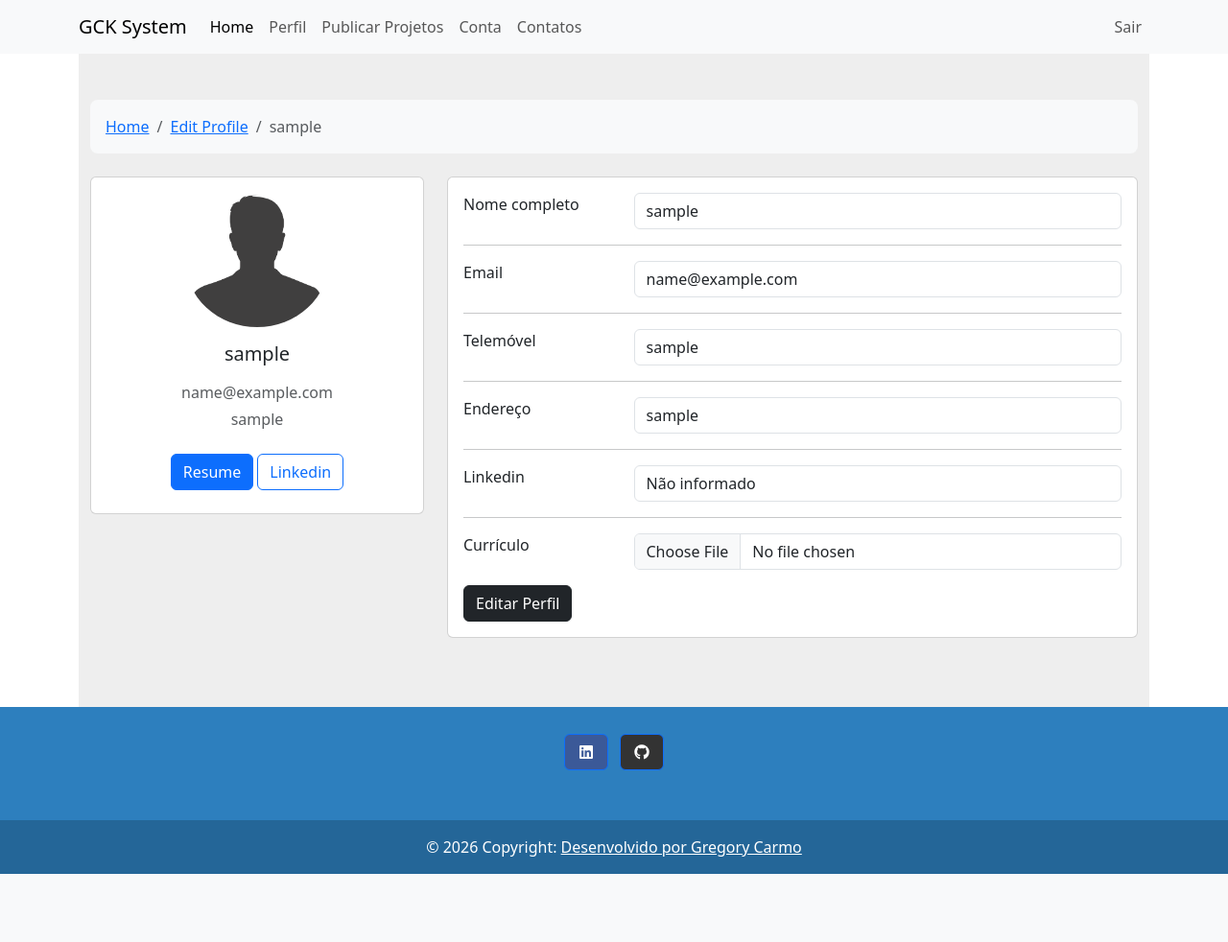
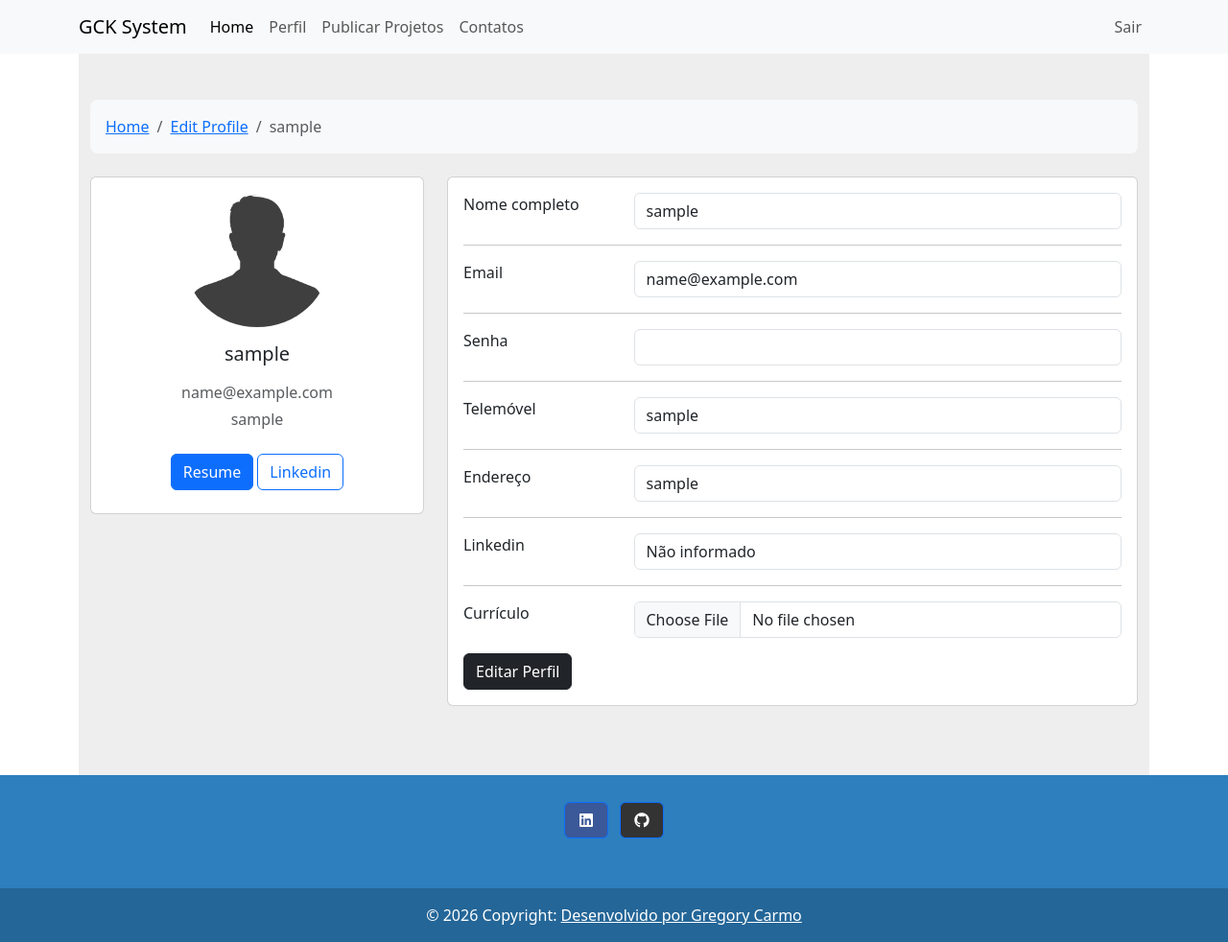
Before and after one commit to gregorykaippert/gkc-system, a Flask app: page /perfil/editar in a window 1280 px wide. Shown: the whole page at 96% size. Before the commit the page ends 911 px from the top, so only its background shows below. Run offline with Flask 3, Linux system fonts and the light colour scheme; the visitor is signed in with stand-in values (Sample User, id 1); some libraries are stand-ins or nearby versions.

Commit message:
Criação do campo senha

```diff
--- a/gkcsystems/criar_banco.py
+++ b/gkcsystems/criar_banco.py
@@ -4,9 +4,9 @@ from gkcsystems.models import Usuarios, Projetos
 
 
 # o codigo abaixo é apenas para criar o banco de dados, pode deixar comentado
-with app.app_context():
-    database.drop_all()
-    database.create_all()
+# with app.app_context():
+#     database.drop_all()
+#     database.create_all()
 
 # with app.app_context():
 #     usuario = Usuarios(nome='Greg', email='greg_kaippert@hotmail.com', senha='123456')
--- a/gkcsystems/forms.py
+++ b/gkcsystems/forms.py
@@ -31,6 +31,7 @@ class LoginForm(FlaskForm):
 class EditarPerfilForm(FlaskForm):
     username = StringField('Nome', validators=[DataRequired(message='Campo nome de usuário obrigatório o preenchimento.')])
     email = StringField('Email', validators=[DataRequired(message='Campo email obrigatório o preenchimento.'), Email('Campo email inválido.')])
+    senha = PasswordField('Senha')
     phone = StringField('Telemóvel', validators=[DataRequired(message='Campo telemóvel obrigatório o preenchimento.')])
     endereco = StringField('Endereço', validators=[DataRequired(message='Campo endereço obrigatório o preenchimento.')])
     linkedin = StringField('Linkedin')
--- a/gkcsystems/routes.py
+++ b/gkcsystems/routes.py
@@ -32,12 +32,6 @@ def excluir_projeto(id_projeto):
 def contato():
     ano = datetime.today().year
     return render_template('contact.html', ano=ano)
-
-@app.route('/usuarios')
-@login_required
-def conta():
-    ano = datetime.today().year
-    return render_template(template_name_or_list='conta.html', ano=ano)
 
 @app.route('/youtube')
 def youtube():
@@ -153,6 +147,13 @@ def perfil_editar():
         if form.cv.data:
             current_user.cv = salvar_arquivo(form.cv.data)
 
+        if form.senha.data:
+            if len(form.senha.data) >= 6 and len(form.senha.data) <= 20:
+                current_user.senha = bcrypt.generate_password_hash(form.senha.data)
+            else:
+                flash('Senha no padrão incorreto, não foi possível alterá-la!', 'alert-warning')
+
+
         database.session.commit()
         flash('{}, seu perfil foi atualizado com sucesso!'. format(current_user.nome), 'alert-success')
         return redirect(url_for('perfil'))
--- a/gkcsystems/templates/navbar.html
+++ b/gkcsystems/templates/navbar.html
@@ -15,9 +15,6 @@
         {% if current_user.is_authenticated %}
             <li class="nav-item">
                 <a class="nav-link" href="{{ url_for('create_projetos') }}">Publicar Projetos</a>
-            </li>
-            <li class="nav-item">
-              <a class="nav-link" href="{{ url_for('conta') }}">Conta</a>
             </li>
         {% endif %}
         <li class="nav-item">
--- a/gkcsystems/templates/perfil_editar.html
+++ b/gkcsystems/templates/perfil_editar.html
@@ -111,6 +111,34 @@
                             {% endfor %}
                         {% else %}
                             {{form.email(class_="form-control")}}
+                        {% endif %}
+                    </p>
+                  </div>
+                </div>
+                <hr>
+                <div class="row">
+                  <div class="col-sm-3">
+                    <p class="mb-0">
+                        {% if form.senha.errors %}
+                            <div class="text-danger">
+                                Senha
+                            </div>
+                        {% else %}
+                            Senha
+                        {% endif %}
+                    </p>
+                  </div>
+                  <div class="col-sm-9">
+                    <p class="text-muted mb-0">
+                        {% if form.senha.errors %}
+                            {{form.senha(class_="form-control is-invalid")}}
+                            {% for erro in form.senha.errors %}
+                                <div class="text-danger">
+                                    {{ erro }}
+                                </div>
+                            {% endfor %}
+                        {% else %}
+                            {{form.senha(class_="form-control")}}
                         {% endif %}
                     </p>
                   </div>
```
Also changed, not shown: gkcsystems/gkcsystemdb.db (added).
